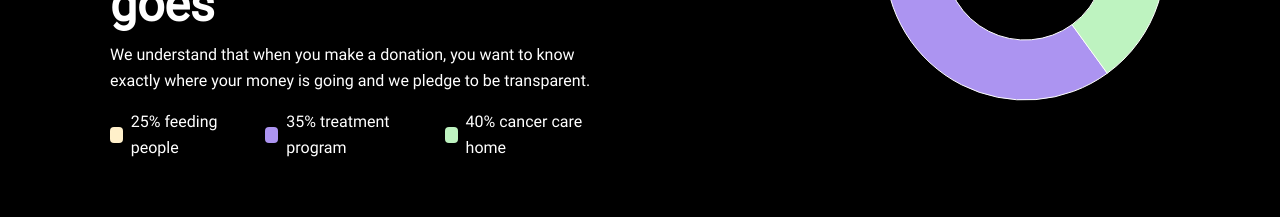
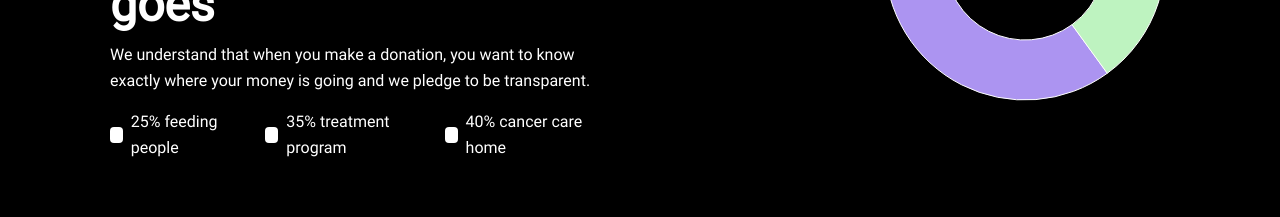
Before and after one commit to gunadevandesing/srimathatrust.ui, a React (Vite) app: page / in a window 1280 px wide. Shown: the part 3700-3917 px from the top of the page. Built offline with nearby package versions, Linux system fonts and the light colour scheme.

Commit message:
issue fixes

```diff
--- a/src/components/HomePageComponents/DonationChartSection.jsx
+++ b/src/components/HomePageComponents/DonationChartSection.jsx
@@ -66,7 +66,7 @@ const DonationChartSection = () => {
               <div className="legend-item" key={legendItem.id}>
                 <ColorSpan
                   className="legend-color"
-                  bgColor={legendItem.colorCode}
+                  $bgColor={legendItem.colorCode}
                 />
                 <span className="legend-text">{legendItem.text}</span>
               </div>
--- a/src/components/HomePageComponents/videoSection.scss
+++ b/src/components/HomePageComponents/videoSection.scss
@@ -30,6 +30,7 @@
     .button-section {
       display: flex;
       margin-top: 3rem;
+      width: calc(100% - 14rem);
 
       .playvideo-button {
         display: inline-flex;
--- a/src/components/commonComponents/ButtonComponent.jsx
+++ b/src/components/commonComponents/ButtonComponent.jsx
@@ -30,7 +30,7 @@ ButtonComponent.defaultProps = {
   customClassName: "",
 };
 
-ButtonComponent.PropTypes = {
+ButtonComponent.propTypes = {
   buttonText: PropTypes.string.isRequired,
   buttonType: PropTypes.string,
   customClassName: PropTypes.string,
```
